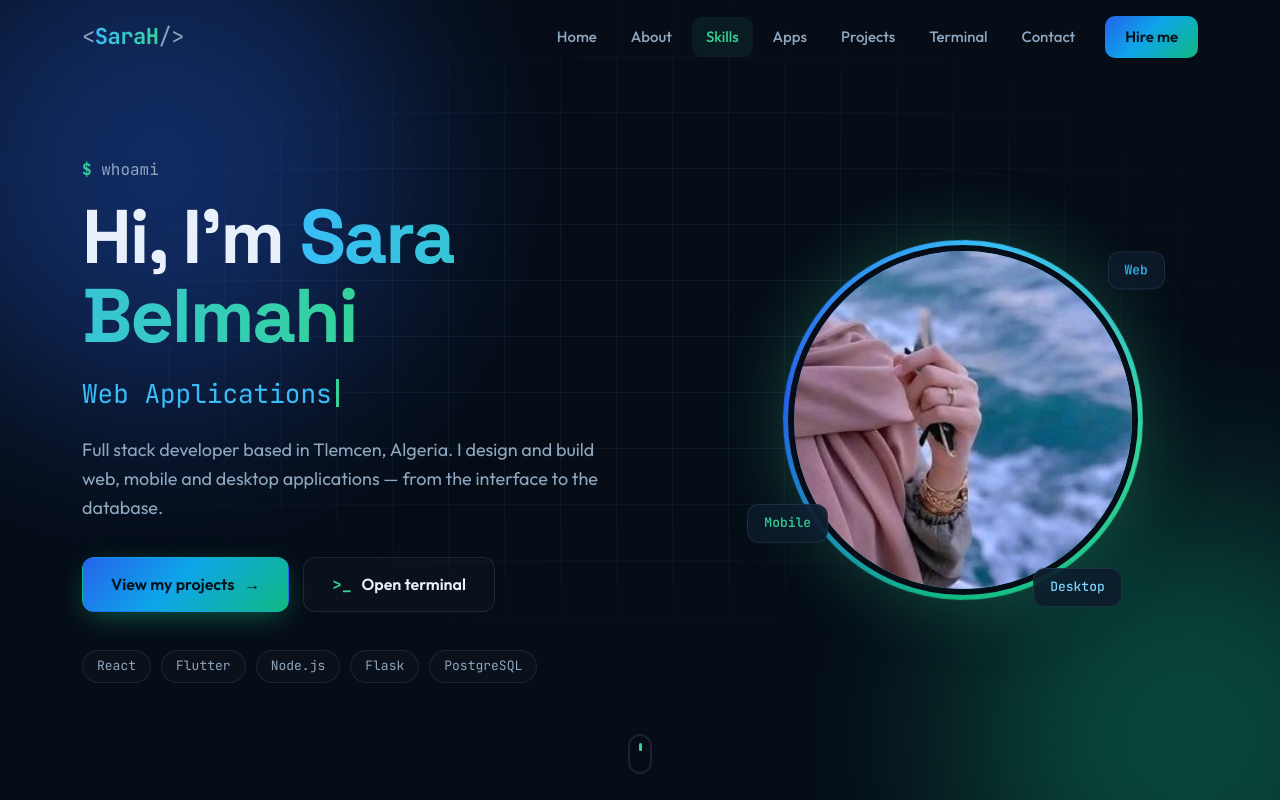
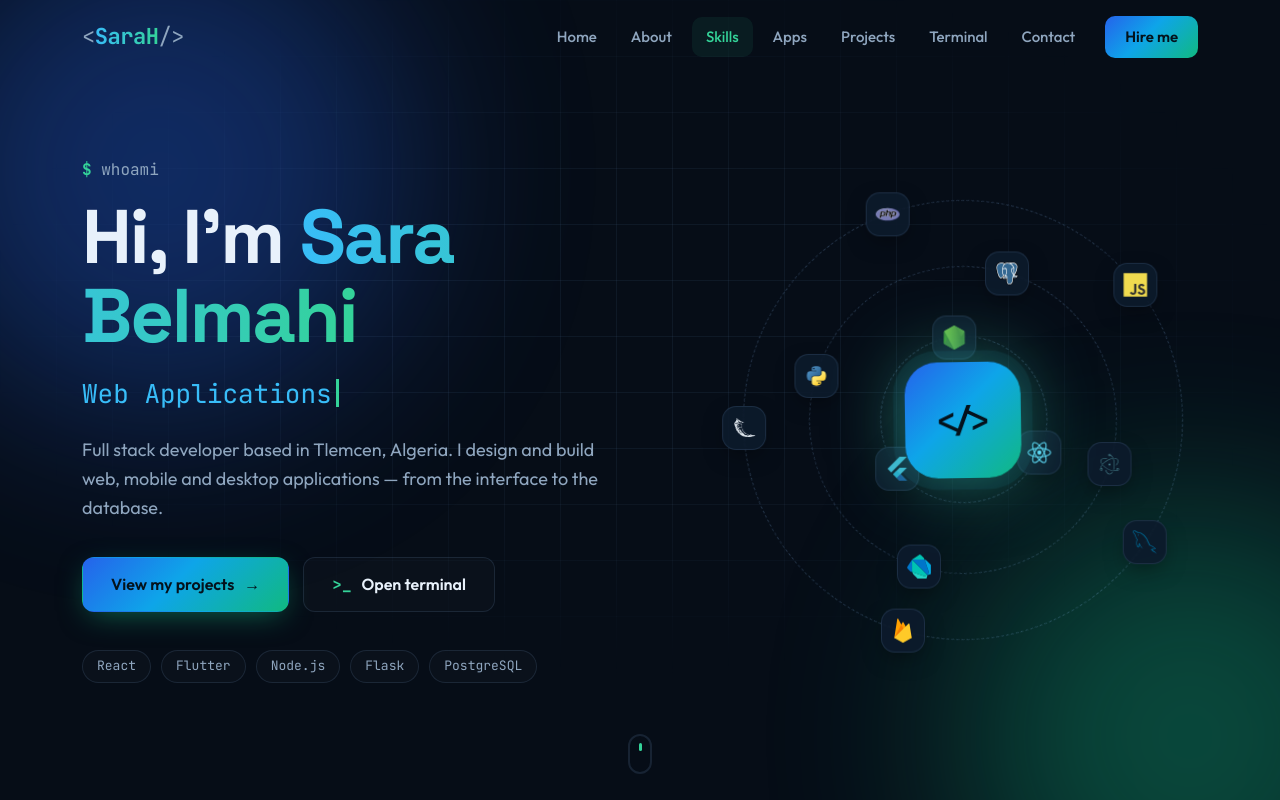
Before and after one commit to Sarah4002/portfolio, a React (Vite) app: page / in a window 1280 px wide. Shown: the top 800 px of the page. Built offline with nearby package versions, Linux system fonts and the light colour scheme.

Commit message:
Final commit

```diff
--- a/src/Components/Hero/Hero.css
+++ b/src/Components/Hero/Hero.css
@@ -42,29 +42,35 @@
 
 @keyframes rise { from { opacity: 0; transform: translateY(22px); } to { opacity: 1; transform: none; } }
 
-.hero-visual { position: relative; justify-self: center; width: min(360px, 78vw); aspect-ratio: 1; animation: rise 1s .3s both; }
-.hero-ring {
-  position: absolute; inset: 0; border-radius: 50%; padding: 5px;
-  background: conic-gradient(from 0deg, #2563eb, #38bdf8, #34d399, #10b981, #2563eb);
-  animation: spin 9s linear infinite;
-  box-shadow: 0 0 80px -10px rgba(52, 211, 153, .35);
+.hero-visual { position: relative; justify-self: center; width: min(440px, 84vw); aspect-ratio: 1; animation: rise 1s .3s both; }
+.orbit { position: absolute; inset: 0; display: grid; place-items: center; }
+.orbit-core {
+  position: relative; z-index: 2; width: 26%; aspect-ratio: 1; border-radius: 28%;
+  display: grid; place-items: center; background: var(--grad); color: #04121c;
+  font-family: var(--mono); font-weight: 700; font-size: clamp(20px, 3.2vw, 32px);
+  box-shadow: 0 0 70px -6px rgba(52, 211, 153, .6), 0 0 0 10px rgba(56, 189, 248, .08);
+  animation: pulse 3.2s ease-in-out infinite;
 }
-.hero-ring img {
-  width: 100%; height: 100%; object-fit: cover; border-radius: 50%;
-  border: 6px solid var(--bg); animation: spin 9s linear infinite reverse;
+@keyframes pulse { 50% { transform: scale(1.08) rotate(-4deg); box-shadow: 0 0 90px 0 rgba(56, 189, 248, .6), 0 0 0 16px rgba(52, 211, 153, .08); } }
+.orbit-ring {
+  position: absolute; border-radius: 50%; border: 1px dashed rgba(148, 197, 255, .22);
+  animation: spin var(--dur) linear infinite; animation-direction: var(--dir);
 }
+.o1 { inset: 31%; } .o2 { inset: 15%; } .o3 { inset: 0; }
+.orbit-item { position: absolute; inset: 0; transform: rotate(var(--a)); }
+.orbit-icon {
+  position: absolute; top: 0; left: 50%; width: 44px; height: 44px; margin: -22px 0 0 -22px; padding: 9px;
+  border-radius: 14px; background: rgba(13, 27, 44, .92); border: 1px solid var(--border);
+  box-shadow: 0 8px 24px -8px rgba(0, 0, 0, .6);
+  /* keep the icon upright while its ring turns */
+  animation: upright var(--dur) linear infinite;
+}
+@keyframes upright {
+  from { transform: rotate(calc(var(--a) * -1)); }
+  to { transform: rotate(calc(var(--a) * -1 - var(--s) * 360deg)); }
+}
+.orbit-icon img { width: 100%; height: 100%; }
 @keyframes spin { to { transform: rotate(360deg); } }
-
-.float-badge {
-  position: absolute; font-family: var(--mono); font-size: 13px; font-weight: 500;
-  padding: 8px 16px; border-radius: 12px;
-  background: rgba(13, 27, 44, .88); border: 1px solid var(--border); backdrop-filter: blur(8px);
-  animation: float 5s ease-in-out infinite;
-}
-.fb1 { top: 6%; right: -6%; color: var(--blue); }
-.fb2 { bottom: 14%; left: -10%; color: var(--green); animation-delay: -1.7s; }
-.fb3 { bottom: -2%; right: 6%; color: #7dd3fc; animation-delay: -3.2s; }
-@keyframes float { 50% { transform: translateY(-12px); } }
 
 .scroll-hint {
   position: absolute; bottom: 26px; left: 50%; transform: translateX(-50%);
@@ -78,6 +84,6 @@
   .hero-inner { grid-template-columns: 1fr; gap: 50px; text-align: center; }
   .hero-sub { margin-inline: auto; }
   .hero-actions, .hero-stack { justify-content: center; }
-  .hero-visual { order: -1; width: min(240px, 60vw); }
+  .hero-visual { order: -1; width: min(320px, 80vw); }
   .scroll-hint { display: none; }
 }
--- a/src/Components/Hero/Hero.jsx
+++ b/src/Components/Hero/Hero.jsx
@@ -1,6 +1,6 @@
 import React, { useEffect, useState } from 'react'
 import './Hero.css'
-import profile_img from '../../assets/profile_img.jpg'
+import { ALL_TECH } from '../../data/tech'
 import { prefersReducedMotion } from '../../hooks/useInView'
 
 const ROLES = [
@@ -31,6 +31,31 @@ const useRotatingType = (words) => {
   }, [words])
   return text
 }
+
+const ORBITS = [
+  { r: 1, names: ['React', 'Flutter', 'Node.js'], dur: 22 },
+  { r: 2, names: ['Python', 'PostgreSQL', 'Electron', 'Dart'], dur: 34 },
+  { r: 3, names: ['JavaScript', 'MySQL', 'Firebase', 'Flask', 'PHP'], dur: 48 },
+]
+const byName = (n) => ALL_TECH.find((t) => t.name === n)
+
+const Orbit = () => (
+  <div className="orbit" aria-hidden="true">
+    <div className="orbit-core"><span>&lt;/&gt;</span></div>
+    {ORBITS.map((o) => (
+      <div key={o.r} className={`orbit-ring o${o.r}`} style={{ '--dur': `${o.dur}s`, '--dir': o.r === 2 ? 'reverse' : 'normal', '--s': o.r === 2 ? -1 : 1 }}>
+        {o.names.map((n, i) => {
+          const t = byName(n)
+          return t ? (
+            <span key={n} className="orbit-item" style={{ '--a': `${(360 / o.names.length) * i}deg` }}>
+              <span className="orbit-icon"><img src={t.icon} alt="" /></span>
+            </span>
+          ) : null
+        })}
+      </div>
+    ))}
+  </div>
+)
 
 const Hero = () => {
   const role = useRotatingType(ROLES)
@@ -63,12 +88,7 @@ const Hero = () => {
         </div>
 
         <div className="hero-visual">
-          <div className="hero-ring">
-            <img src={profile_img} alt="Sara Belmahi" />
-          </div>
-          <span className="float-badge fb1">Web</span>
-          <span className="float-badge fb2">Mobile</span>
-          <span className="float-badge fb3">Desktop</span>
+          <Orbit />
         </div>
       </div>
 
```
